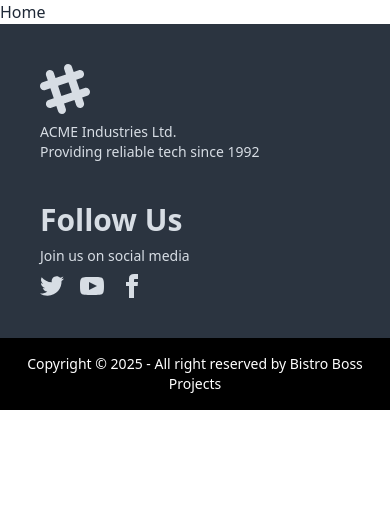
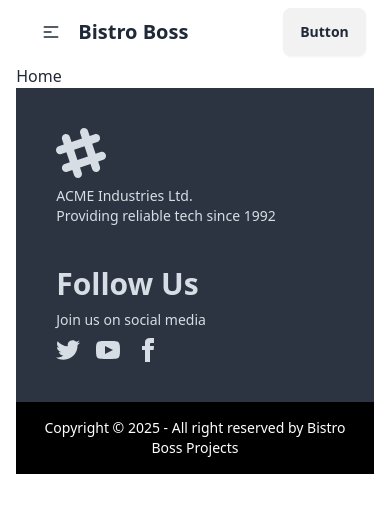
Before and after one commit to sajjadhossain0756/bistro-boss-client-side, a React (Vite) app: page / in a window 390 px wide. Shown: the top 512 px of the page. Built offline with nearby package versions, Linux system fonts and the light colour scheme.

Commit message:
navbar section done

```diff
--- a/package.json
+++ b/package.json
@@ -12,6 +12,7 @@
   "dependencies": {
     "react": "^18.3.1",
     "react-dom": "^18.3.1",
+    "react-responsive-carousel": "^3.2.23",
     "react-router-dom": "^7.1.1"
   },
   "devDependencies": {
--- a/src/Layout/Main.jsx
+++ b/src/Layout/Main.jsx
@@ -1,10 +1,12 @@
 import React from 'react'
 import { Outlet } from 'react-router-dom'
-import Footer from '../Components/Footer'
+import Footer from '../shared/Footer'
+import Navbar from '../shared/Navbar'
 
 const Main = () => {
   return (
-    <div>
+    <div className='w-11/12 mx-auto'>
+        <Navbar></Navbar>
         <Outlet></Outlet>
         <Footer></Footer>
     </div>
--- /dev/null
+++ b/src/pages/Home/Banner.jsx
@@ -0,0 +1,9 @@
+import React from 'react'
+
+const Banner = () => {
+  return (
+    <div>Banner</div>
+  )
+}
+
+export default Banner
--- a/src/routes/Routes.jsx
+++ b/src/routes/Routes.jsx
@@ -1,6 +1,6 @@
 import { createBrowserRouter } from "react-router-dom";
 import Main from "../Layout/Main";
-import Home from "../pages/Home";
+import Home from "../pages/Home/Home";
 
 
 export const router = createBrowserRouter([
--- /dev/null
+++ b/src/shared/Navbar.jsx
@@ -0,0 +1,48 @@
+import React from 'react'
+
+const Navbar = () => {
+    const navItem = <>
+        <li><a>Item 1</a></li>
+        <li><a>Item 3</a></li>
+    </>
+    return (
+        <div>
+            <div className="navbar bg-base-100">
+                <div className="navbar-start">
+                    <div className="dropdown">
+                        <div tabIndex={0} role="button" className="btn btn-ghost lg:hidden">
+                            <svg
+                                xmlns="http://www.w3.org/2000/svg"
+                                className="h-5 w-5"
+                                fill="none"
+                                viewBox="0 0 24 24"
+                                stroke="currentColor">
+                                <path
+                                    strokeLinecap="round"
+                                    strokeLinejoin="round"
+                                    strokeWidth="2"
+                                    d="M4 6h16M4 12h8m-8 6h16" />
+                            </svg>
+                        </div>
+                        <ul
+                            tabIndex={0}
+                            className="menu menu-sm dropdown-content bg-base-100 rounded-box z-[1] mt-3 w-52 p-2 shadow">
+                            {navItem}
+                        </ul>
+                    </div>
+                    <a className="font-bold text-xl">Bistro Boss</a>
+                </div>
+                <div className="navbar-center hidden lg:flex">
+                    <ul className="menu menu-horizontal px-1">
+                        {navItem}
+                    </ul>
+                </div>
+                <div className="navbar-end">
+                    <a className="btn">Button</a>
+                </div>
+            </div>
+        </div>
+    )
+}
+
+export default Navbar
```
Also changed, not shown: src/pages/Home/Home.jsx (renamed from src/pages/Home.jsx), src/shared/Footer.jsx (renamed from src/Components/Footer.jsx), 1 other file (tests, documents, lock files or other folders).
